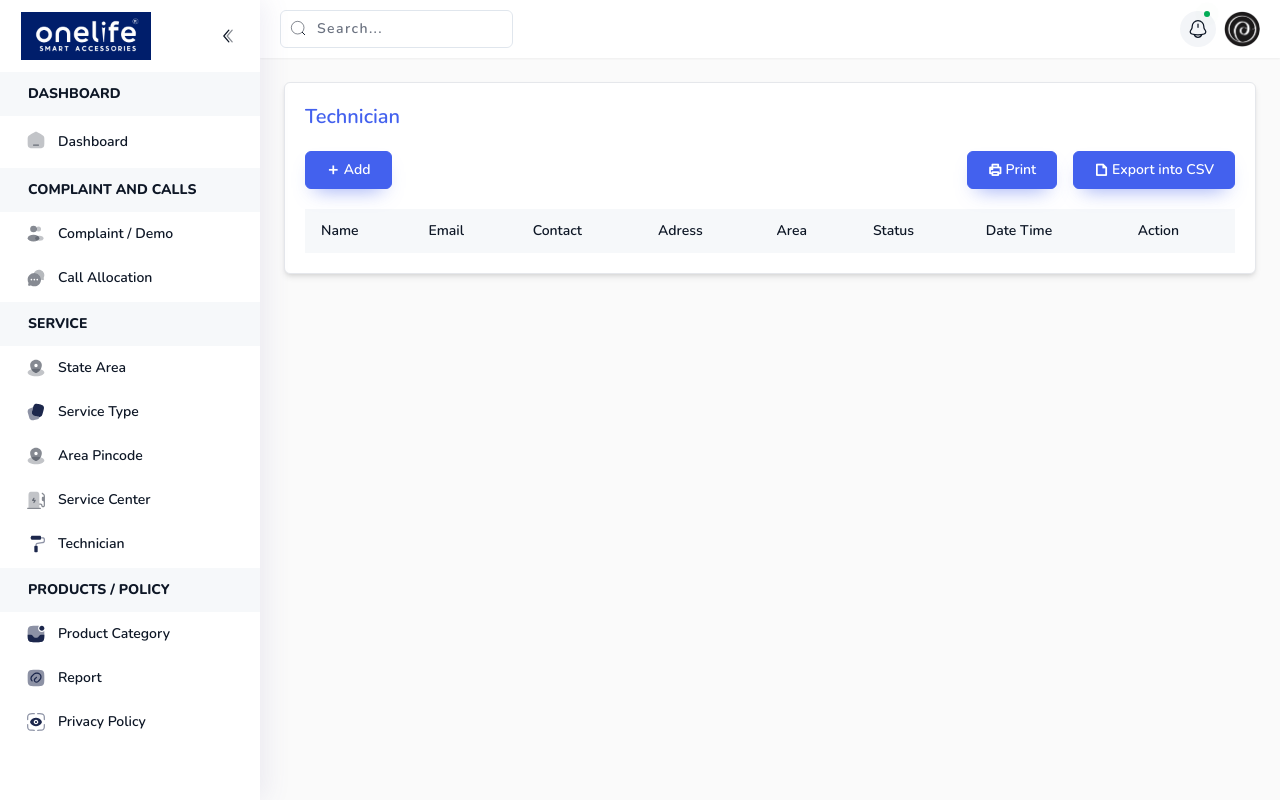
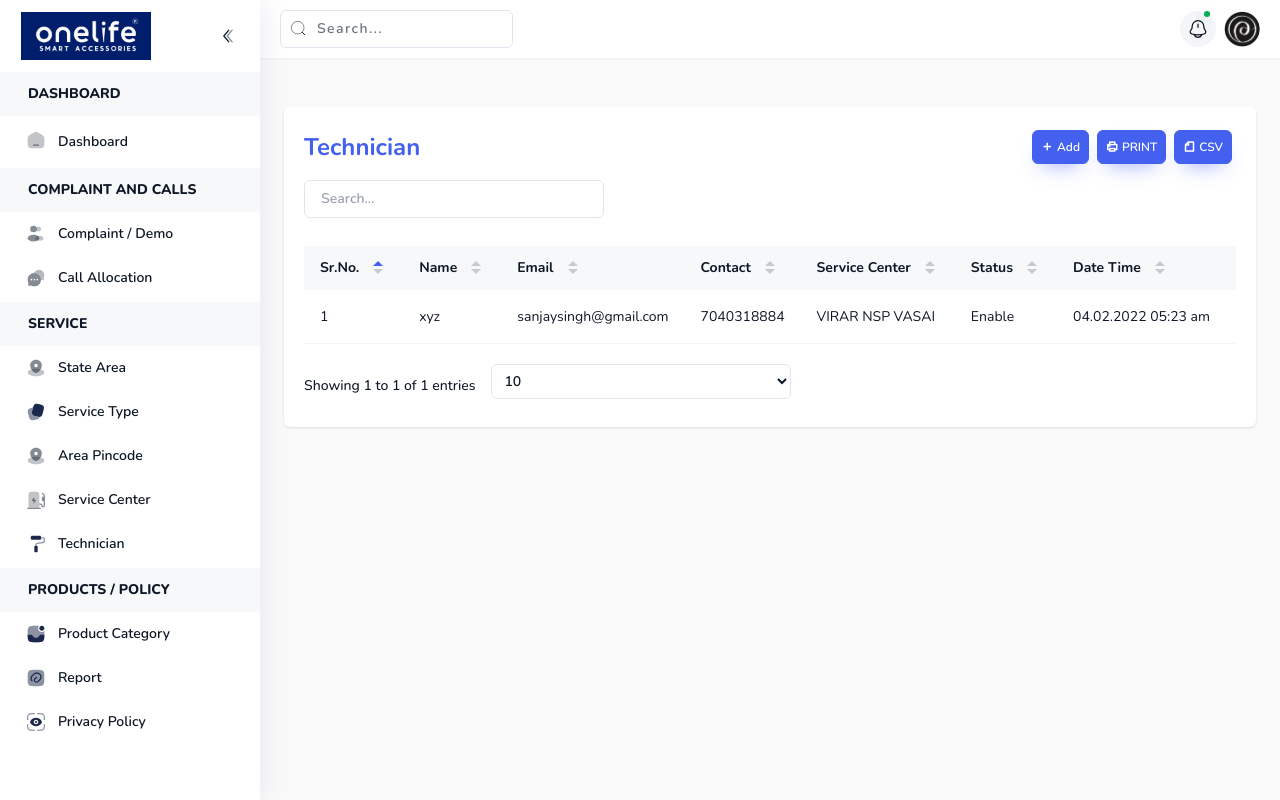
Before and after one commit to Anantshah133/pinky-sales, a PHP site: page /technician.php in a window 1280 px wide. Run offline with PHP 8.4, Linux system fonts and the light colour scheme; lists and menus that the app fills with data are empty; some libraries are stand-ins or nearby versions.

Commit message:
Service-center,technician page modify

```diff
--- a/technician.php
+++ b/technician.php
@@ -2,127 +2,130 @@
 include "header.php";
 ?>
 
-<div class='p-6'>
-    <!-- <div>
-        <div class="mb-5 flex items-center justify-between">
-            <h5 class="text-lg font-semibold dark:text-white-light">Progress Table</h5>
-        </div>
-    </div>
-    <div class="table-responsive border mb-5">
-        <table>
-            <thead class='border-b'>
-                <tr class=''>
-                    <th>#</th>
-                    <th>Name</th>
-                    <th class="text-center">Action</th>
-                </tr>
-            </thead>
-            <tbody x-data='complaint'>
-                <template x-for="item in tableData" :key="item.id">
-                    <tr class='bg-white'>
-                        <td x-text="item.id"></td>
-                        <td x-text="item.name" class="whitespace-nowrap"></td>
-                        <td class="p-3 border-b border-[#ebedf2] dark:border-[#191e3a] text-center">
-                            <button type="button" x-tooltip="Edit">
-                                <i class="ri-pencil-line"></i>
-                            </button>
-                            <button type="button" x-tooltip="Delete">
-                                <i class="ri-delete-bin-line"></i>
-                            </button>
-                        </td>
-                    </tr>
-                </template>
-            </tbody>
-        </table>
-    </div> -->
+<div class='p-6' x-data='exportTable'>
+    <div class="panel mt-6">
+        <div class='flex items-center justify-between mb-3'>
+            <h1 class='text-primary text-2xl font-bold'>Technician</h1>
 
-    <!-- service-center table -->
-    <div class="panel border shadow-md shadow-slate-200">
-        <div class="mb-5 flex items-center justify-between">
-            <h5 class="text-xl text-primary font-semibold dark:text-white-light">Technician</h5>
-        </div>
-        <div class=" container flex justify-between items-center  ">
-            <div class="">
-                <a href="Add-technician.php"> <button type="button" class="btn btn-primary mb-5 ">
-                        <i class="ri-add-line"></i>&nbsp;Add
-                    </button></a>
-            </div>
-            <div class="flex  space-x-4  ">
-                <div class="">
-                    <button type="button" class="btn btn-primary mb-5 ">
-                        <i class="ri-printer-line"></i>&nbsp;Print
-                    </button>
-                </div>
-                <div class="">
-                    <button type="button" class="btn btn-primary mb-5 ">
-                        <i class="ri-file-3-line"></i>&nbsp;Export into CSV
-                    </button>
-                </div>
+            <div class="flex flex-wrap items-center">
+                <button type="button" class="p-2 btn btn-primary btn-sm m-1"
+                    onclick="location.href='add-callallocation.php'">
+                    <i class="ri-add-line mr-1"></i> Add
+                </button>
+                <button type="button" class="p-2 btn btn-primary btn-sm m-1" @click="printTable">
+                    <i class="ri-printer-line mr-1"></i> PRINT
+                </button>
+                <button type="button" class="p-2 btn btn-primary btn-sm m-1" @click="exportTable('csv')">
+                    <i class="ri-file-line mr-1"></i> CSV
+                </button>
             </div>
         </div>
+        <table id="myTable" class="table-hover whitespace-nowrap"></table>
+    </div>
+</div>
 
-        <div class="table-responsive">
-            <table>
-                <thead>
-                    <tr>
-                        <th>Name</th>
-                        <th>Email</th>
-                        <th>Contact</th>
-                        <th>Adress</th>
-                        <th class="text-center">Area</th>
-                        <th>Status</th>
-                        <th>Date Time</th>
-                        <th class="text-center">Action </th>
-                    </tr>
-                </thead>
-                <tbody>
-                    <template x-for="data in tableData" :key="data.id">
-                        <tr>
-                            <td x-text="data.name" class="whitespace-nowrap"></td>
-                            <td x-text="data.date"></td>
-                            <td x-text="data.sale"></td>
-                            <td class="text-center whitespace-nowrap"
-                                :class="{'text-success': data.status === 'Complete', 'text-secondary': data.status === 'Pending', 'text-info': data.status === 'In Progress', 'text-danger': data.status === 'Canceled'}"
-                                x-text="data.status"></td>
-                            <td class="text-center">
-                                <button type="button" x-tooltip="Delete">
-                                    <svg> ... </svg>
-                                </button>
-                            </td>
-                        </tr>
-                    </template>
-                </tbody>
-            </table>
-        </div>
+<!-- script -->
 
-    </div>
+<script>
+function getActions() {
+    return `<ul class="flex items-center justify-center gap-4">
+        <li>
+            <a href="javascript:;" class='text-xl' x-tooltip="View">
+                <i class="ri-eye-line text-primary"></i>
+            </a>
+        </li>
+        <li>
+            <a href="javascript:;" class='text-xl' x-tooltip="Edit">
+                <i class="ri-pencil-line text text-success"></i>
+            </a>
+        </li>
+        <li>
+            <a href="javascript:;" class='text-xl' x-tooltip="Delete">
+                <i class="ri-delete-bin-line text-danger"></i>
+            </a>
+        </li>
+    </ul>`
+}
 
 
+document.addEventListener('alpine:init', () => {
+    Alpine.data('exportTable', () => ({
+        datatable: null,
+        init() {
+            console.log('Initalizing datatable')
+            this.datatable = new simpleDatatables.DataTable('#myTable', {
+                data: {
+                    headings: ['Sr.No.', 'Name', '	Email', '	Contact',
+                        'Service Center', 'Status','Date Time',
+                        'Action'
+                    ],
+                    data: [
+                        [1, 'xyz', 'sanjaysingh@gmail.com', '	7040318884',
+                            'VIRAR NSP VASAI', 'Enable','04.02.2022 05:23 am',
+                             getActions()
+                        ],
+                    ],
+                },
+                perPage: 10,
+                perPageSelect: [10, 20, 30, 50, 100],
+                columns: [{
+                        select: 0,
+                        sort: 'asc',
+                    },
+                    // {
+                    //     select: 4,
+                    //     render: (data, cell, row) => {
+                    //         return this.formatDate(data);
+                    //     },
+                    // },
+                ],
+                firstLast: true,
+                firstText: '<svg width="24" height="24" viewBox="0 0 24 24" fill="none" xmlns="http://www.w3.org/2000/svg" class="w-4.5 h-4.5 rtl:rotate-180"> <path d="M13 19L7 12L13 5" stroke="currentColor" stroke-width="1.5" stroke-linecap="round" stroke-linejoin="round"/> <path opacity="0.5" d="M16.9998 19L10.9998 12L16.9998 5" stroke="currentColor" stroke-width="1.5" stroke-linecap="round" stroke-linejoin="round"/> </svg>',
+                lastText: '<svg width="24" height="24" viewBox="0 0 24 24" fill="none" xmlns="http://www.w3.org/2000/svg" class="w-4.5 h-4.5 rtl:rotate-180"> <path d="M11 19L17 12L11 5" stroke="currentColor" stroke-width="1.5" stroke-linecap="round" stroke-linejoin="round"/> <path opacity="0.5" d="M6.99976 19L12.9998 12L6.99976 5" stroke="currentColor" stroke-width="1.5" stroke-linecap="round" stroke-linejoin="round"/> </svg>',
+                prevText: '<svg width="24" height="24" viewBox="0 0 24 24" fill="none" xmlns="http://www.w3.org/2000/svg" class="w-4.5 h-4.5 rtl:rotate-180"> <path d="M15 5L9 12L15 19" stroke="currentColor" stroke-width="1.5" stroke-linecap="round" stroke-linejoin="round"/> </svg>',
+                nextText: '<svg width="24" height="24" viewBox="0 0 24 24" fill="none" xmlns="http://www.w3.org/2000/svg" class="w-4.5 h-4.5 rtl:rotate-180"> <path d="M9 5L15 12L9 19" stroke="currentColor" stroke-width="1.5" stroke-linecap="round" stroke-linejoin="round"/> </svg>',
+                labels: {
+                    perPage: '{select}',
+                },
+                layout: {
+                    top: '{search}',
+                    bottom: '{info}{select}{pager}',
+                },
+            });
+        },
 
+        exportTable(eType) {
+            var data = {
+                type: eType,
+                filename: 'table',
+                download: true,
+            };
 
-    <!-- script -->
-    <script>
-    document.addEventListener("alpine:init", () => {
-                Alpine.data("form", () => ({
-                        tableData: [{
-                                id: 1,
-                                name: 'John Doe',
-                                email: 'johndoe@yahoo.com',
-                                date: '10/08/2020',
-                                sale: 120,
-                                status: 'Complete',
-                                register: '5 min ago',
-                                progress: '40%',
-                                position: 'Developer',
-                                office: 'London'
-                            },
-                            ......
-                        }));
-                });
-    </script>
+            if (data.type === 'csv') {
+                data.lineDelimiter = '\n';
+                data.columnDelimiter = ';';
+            }
+            this.datatable.export(data);
+        },
 
+        printTable() {
+            this.datatable.print();
+        },
 
+        formatDate(date) {
+            if (date) {
+                const dt = new Date(date);
+                const month = dt.getMonth() + 1 < 10 ? '0' + (dt.getMonth() + 1) : dt.getMonth() +
+                    1;
+                const day = dt.getDate() < 10 ? '0' + dt.getDate() : dt.getDate();
+                return day + '/' + month + '/' + dt.getFullYear();
+            }
+            return '';
+        },
+    }));
+})
+</script>
 
-    <?php
+<?php
 include "footer.php";
 ?>
```
Also changed, not shown: service-center.php (+114 -116 lines).
